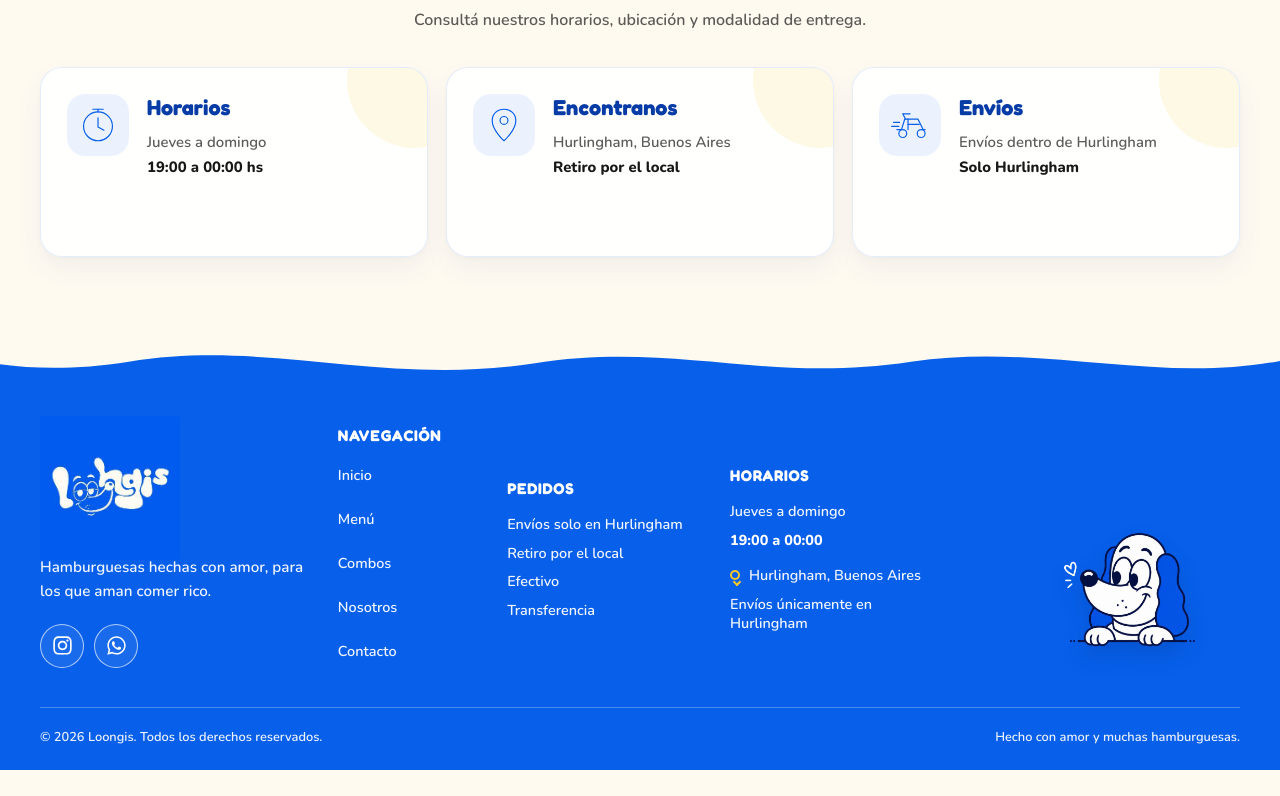
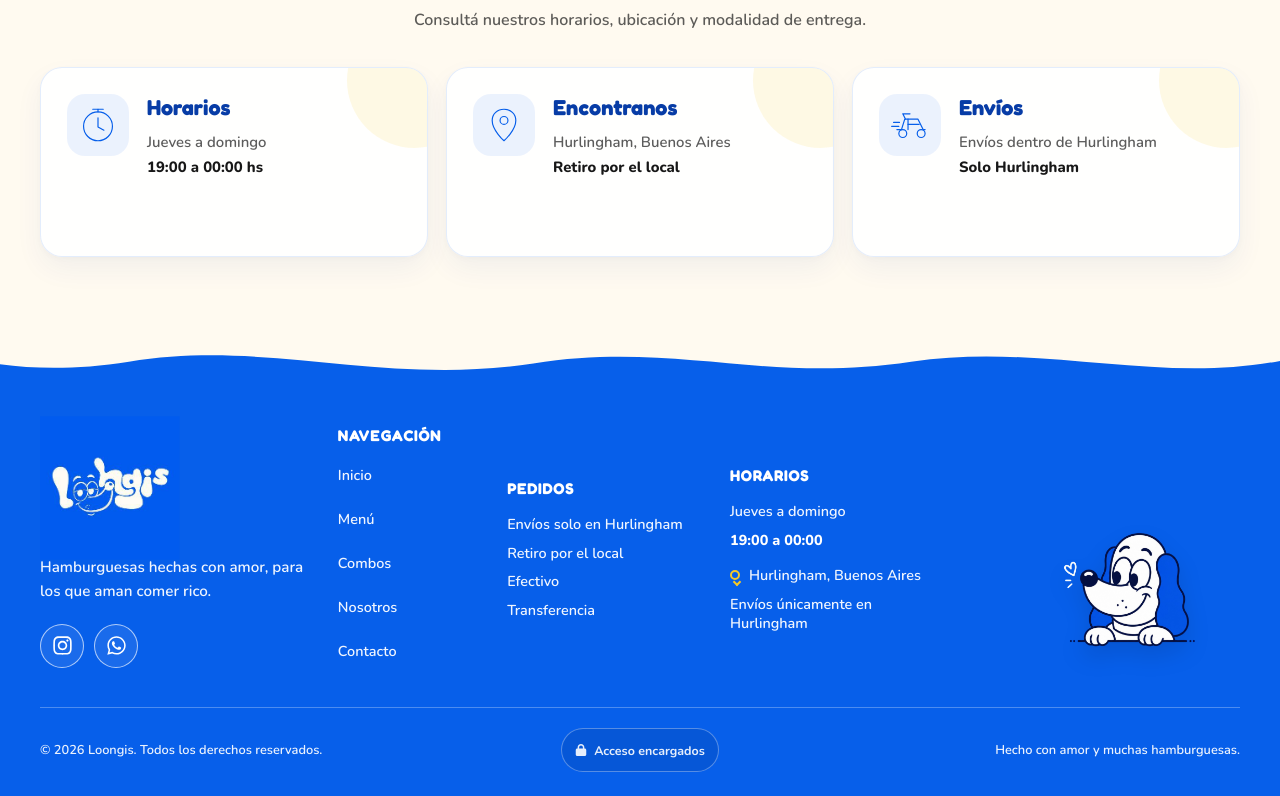
Before and after one commit to ThomiVai/loongis-web, a React (Vite) app: page / in a window 1280 px wide. Shown: the part 1350-2146 px from the top of the page. Before the commit the page ends 2120 px from the top, so only its background shows below. Built offline with nearby package versions, Linux system fonts and the light colour scheme; no server answers.

Commit message:
feat: add staff access from footer

```diff
--- a/src/components/Footer.tsx
+++ b/src/components/Footer.tsx
@@ -1,5 +1,6 @@
 import {
   FaInstagram,
+  FaLock,
   FaWhatsapp,
 } from "react-icons/fa6";
 
@@ -29,6 +30,11 @@ export function Footer() {
 
       <div className="site-footer__container">
         <div className="site-footer__main">
+
+          {/* ========================================
+              MARCA
+          ======================================== */}
+
           <div className="site-footer__brand">
             <img
               className="site-footer__logo"
@@ -72,6 +78,10 @@ export function Footer() {
             </div>
           </div>
 
+          {/* ========================================
+              NAVEGACIÓN
+          ======================================== */}
+
           <nav
             className="site-footer__column"
             aria-label="Navegación del pie de página"
@@ -101,6 +111,10 @@ export function Footer() {
             </Link>
           </nav>
 
+          {/* ========================================
+              PEDIDOS
+          ======================================== */}
+
           <div className="site-footer__column">
             <h2 className="site-footer__column-title">
               Pedidos
@@ -122,6 +136,10 @@ export function Footer() {
               Transferencia
             </span>
           </div>
+
+          {/* ========================================
+              HORARIOS
+          ======================================== */}
 
           <div className="site-footer__column site-footer__schedule">
             <h2 className="site-footer__column-title">
@@ -147,6 +165,10 @@ export function Footer() {
             </span>
           </div>
 
+          {/* ========================================
+              MASCOTA
+          ======================================== */}
+
           <div className="site-footer__mascot-wrapper">
             <img
               className="site-footer__mascot"
@@ -156,12 +178,35 @@ export function Footer() {
           </div>
         </div>
 
+        {/* ========================================
+            PARTE INFERIOR
+        ======================================== */}
+
         <div className="site-footer__bottom">
-          <span>
+
+          <span className="site-footer__copyright">
             © {currentYear} Loongis.
             Todos los derechos
             reservados.
           </span>
+
+          {/* ======================================
+              ACCESO ENCARGADOS
+          ====================================== */}
+
+          <Link
+            className="site-footer__admin-link"
+            to="/admin"
+            aria-label="Ingresar al panel de administración de Loongis"
+          >
+            <FaLock
+              aria-hidden="true"
+            />
+
+            <span>
+              Acceso encargados
+            </span>
+          </Link>
 
           <span className="site-footer__made-with">
             Hecho con amor y muchas
--- a/src/styles/Footer.css
+++ b/src/styles/Footer.css
@@ -49,7 +49,9 @@
     minmax(190px, 0.9fr)
     minmax(220px, 1fr)
     260px;
+
   align-items: center;
+
   gap: 30px;
 }
 
@@ -59,6 +61,7 @@
 
 .site-footer__brand {
   min-width: 0;
+
   overflow: visible;
 }
 
@@ -79,21 +82,16 @@
 
 .site-footer__description {
   max-width: 270px;
+
   margin: 12px 0 20px;
 
-  /*
-    Antes: 0.88.
-
-    Subimos levemente el contraste
-    para garantizar una lectura más
-    clara sobre el fondo azul.
-  */
-  color: rgba(
-    255,
-    255,
-    255,
-    0.94
-  );
+  color:
+    rgba(
+      255,
+      255,
+      255,
+      0.94
+    );
 
   font-family:
     "Nunito",
@@ -101,6 +99,7 @@
 
   font-size: 0.95rem;
   font-weight: 600;
+
   line-height: 1.55;
 }
 
@@ -110,19 +109,18 @@
 
 .site-footer__socials {
   display: flex;
+
   align-items: center;
+
   gap: 10px;
 }
 
 .site-footer__social-button {
   display: inline-flex;
+
   align-items: center;
+
   justify-content: center;
-
-  /*
-    44 x 44 es un objetivo táctil
-    más cómodo y accesible.
-  */
 
   width: 44px;
   height: 44px;
@@ -198,8 +196,11 @@
 
 .site-footer__column {
   display: flex;
+
   flex-direction: column;
+
   align-items: flex-start;
+
   gap: 9px;
 
   min-width: 0;
@@ -217,6 +218,7 @@
 
   font-size: 0.97rem;
   font-weight: 700;
+
   line-height: 1.2;
 
   text-transform:
@@ -225,20 +227,6 @@
   letter-spacing:
     0.045em;
 }
-
-/*
-  Antes los enlaces, párrafos y
-  otros textos estaban en 0.84.
-
-  Sobre el azul de Loongis ese valor
-  quedaba apenas por debajo del
-  contraste WCAG para texto normal.
-
-  Con 0.94 seguimos manteniendo una
-  pequeña jerarquía visual respecto
-  del blanco puro, pero superamos
-  cómodamente el contraste requerido.
-*/
 
 .site-footer__column a,
 .site-footer__column button,
@@ -261,6 +249,7 @@
 
   font-size: 0.9rem;
   font-weight: 600;
+
   line-height: 1.35;
 }
 
@@ -270,6 +259,7 @@
 
 .site-footer__column a {
   display: inline-flex;
+
   align-items: center;
 
   min-height: 44px;
@@ -280,14 +270,6 @@
     color 150ms ease,
     transform 150ms ease;
 }
-
-/*
-  Al convertir los links en objetivos
-  táctiles de 44px reducimos el gap
-  específico de la columna de
-  navegación para no hacer el footer
-  innecesariamente alto.
-*/
 
 nav.site-footer__column {
   gap: 0;
@@ -366,6 +348,7 @@ nav.site-footer__column {
 
 .site-footer__location::before {
   position: absolute;
+
   top: 4px;
   left: 0;
 
@@ -383,6 +366,7 @@ nav.site-footer__column {
 
 .site-footer__location::after {
   position: absolute;
+
   top: 13px;
   left: 4px;
 
@@ -409,7 +393,9 @@ nav.site-footer__column {
 
 .site-footer__mascot-wrapper {
   display: flex;
+
   align-items: flex-end;
+
   justify-content: center;
 
   align-self: end;
@@ -426,6 +412,7 @@ nav.site-footer__column {
   height: 245px;
 
   object-fit: contain;
+
   object-position:
     center bottom;
 
@@ -437,7 +424,9 @@ nav.site-footer__column {
 
   filter:
     drop-shadow(
-      0 10px 10px
+      0
+      10px
+      10px
       rgba(
         0,
         0,
@@ -462,14 +451,19 @@ nav.site-footer__column {
 ======================================== */
 
 .site-footer__bottom {
-  display: flex;
+  display: grid;
+
+  grid-template-columns:
+    1fr
+    auto
+    1fr;
+
   align-items: center;
-  justify-content:
-    space-between;
 
   gap: 24px;
 
   margin-top: 34px;
+
   padding-top: 20px;
 
   border-top:
@@ -480,12 +474,6 @@ nav.site-footer__column {
       255,
       0.28
     );
-
-  /*
-    Antes: 0.72.
-    Era uno de los contrastes más
-    bajos del footer.
-  */
 
   color:
     rgba(
@@ -503,8 +491,105 @@ nav.site-footer__column {
   font-weight: 600;
 }
 
+.site-footer__copyright {
+  justify-self: start;
+}
+
 .site-footer__made-with {
+  justify-self: end;
+
   text-align: right;
+}
+
+/* ========================================
+   ACCESO ENCARGADOS
+======================================== */
+
+.site-footer__admin-link {
+  display: inline-flex;
+
+  align-items: center;
+
+  justify-content: center;
+
+  gap: 7px;
+
+  min-height: 44px;
+
+  padding:
+    8px
+    13px;
+
+  border:
+    1px solid
+    rgba(
+      255,
+      255,
+      255,
+      0.32
+    );
+
+  border-radius: 999px;
+
+  background-color:
+    rgba(
+      0,
+      0,
+      0,
+      0.08
+    );
+
+  color:
+    rgba(
+      255,
+      255,
+      255,
+      0.9
+    );
+
+  font-family:
+    "Nunito",
+    sans-serif;
+
+  font-size: 0.78rem;
+  font-weight: 700;
+
+  text-decoration: none;
+
+  white-space: nowrap;
+
+  transition:
+    color 160ms ease,
+    background-color 160ms ease,
+    border-color 160ms ease,
+    transform 160ms ease;
+}
+
+.site-footer__admin-link svg {
+  width: 12px;
+  height: 12px;
+}
+
+.site-footer__admin-link:hover {
+  border-color:
+    var(--color-yellow);
+
+  background-color:
+    var(--color-yellow);
+
+  color:
+    var(--color-black);
+
+  transform:
+    translateY(-2px);
+}
+
+.site-footer__admin-link:focus-visible {
+  outline:
+    3px solid
+    var(--color-yellow);
+
+  outline-offset: 3px;
 }
 
 /* ========================================
@@ -616,6 +701,25 @@ nav.site-footer__column {
 
     transform:
       scale(1.04);
+  }
+
+  .site-footer__bottom {
+    grid-template-columns:
+      1fr
+      auto;
+
+    gap:
+      12px
+      20px;
+  }
+
+  .site-footer__made-with {
+    grid-column:
+      1 / -1;
+
+    justify-self: center;
+
+    text-align: center;
   }
 }
 
@@ -733,8 +837,11 @@ nav.site-footer__column {
   }
 
   .site-footer__bottom {
+    display: flex;
+
+    flex-direction: column;
+
     align-items: center;
-    flex-direction: column;
 
     gap: 8px;
 
@@ -743,8 +850,13 @@ nav.site-footer__column {
     text-align: center;
   }
 
+  .site-footer__copyright,
   .site-footer__made-with {
     text-align: center;
+  }
+
+  .site-footer__admin-link {
+    margin-block: 3px;
   }
 }
 
```
